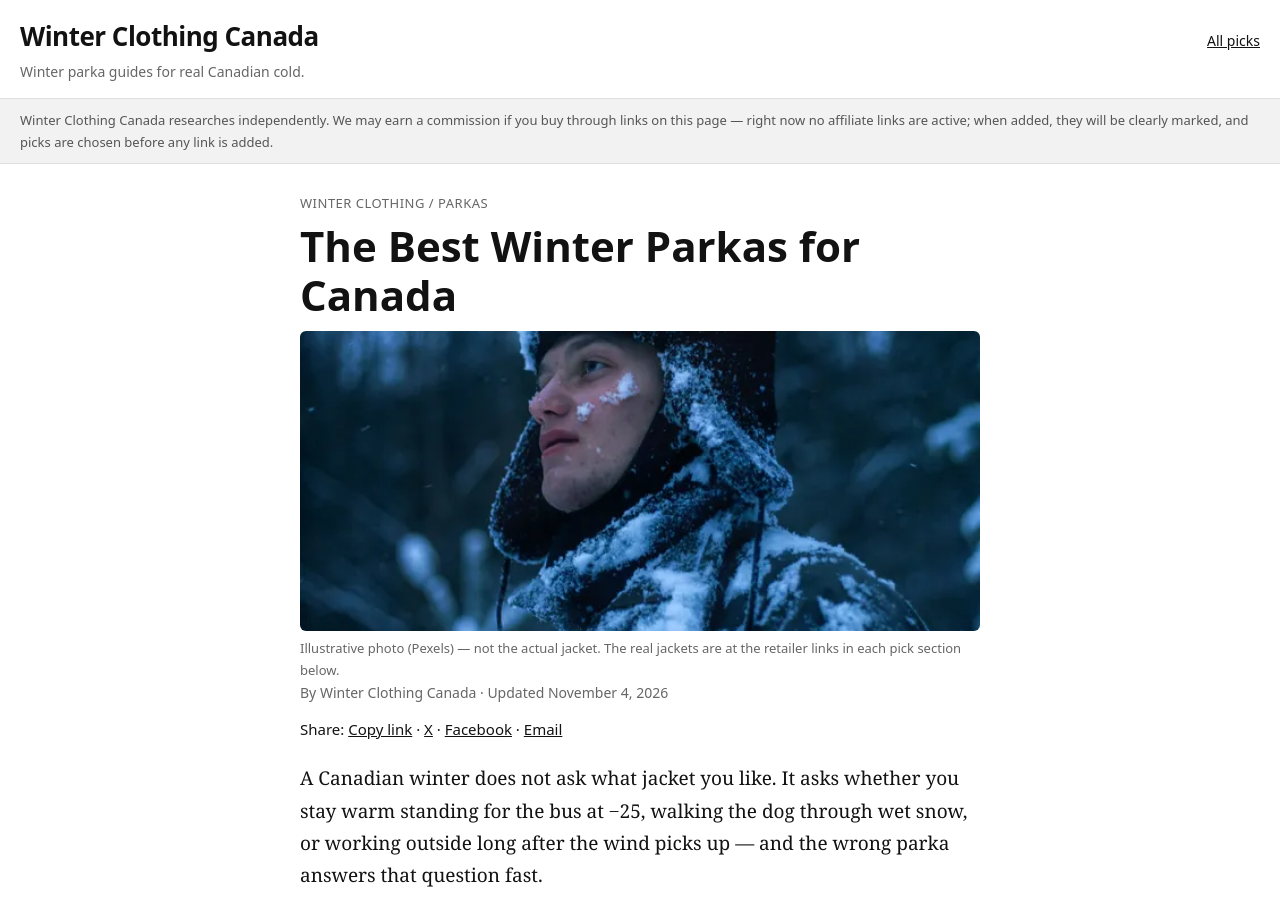
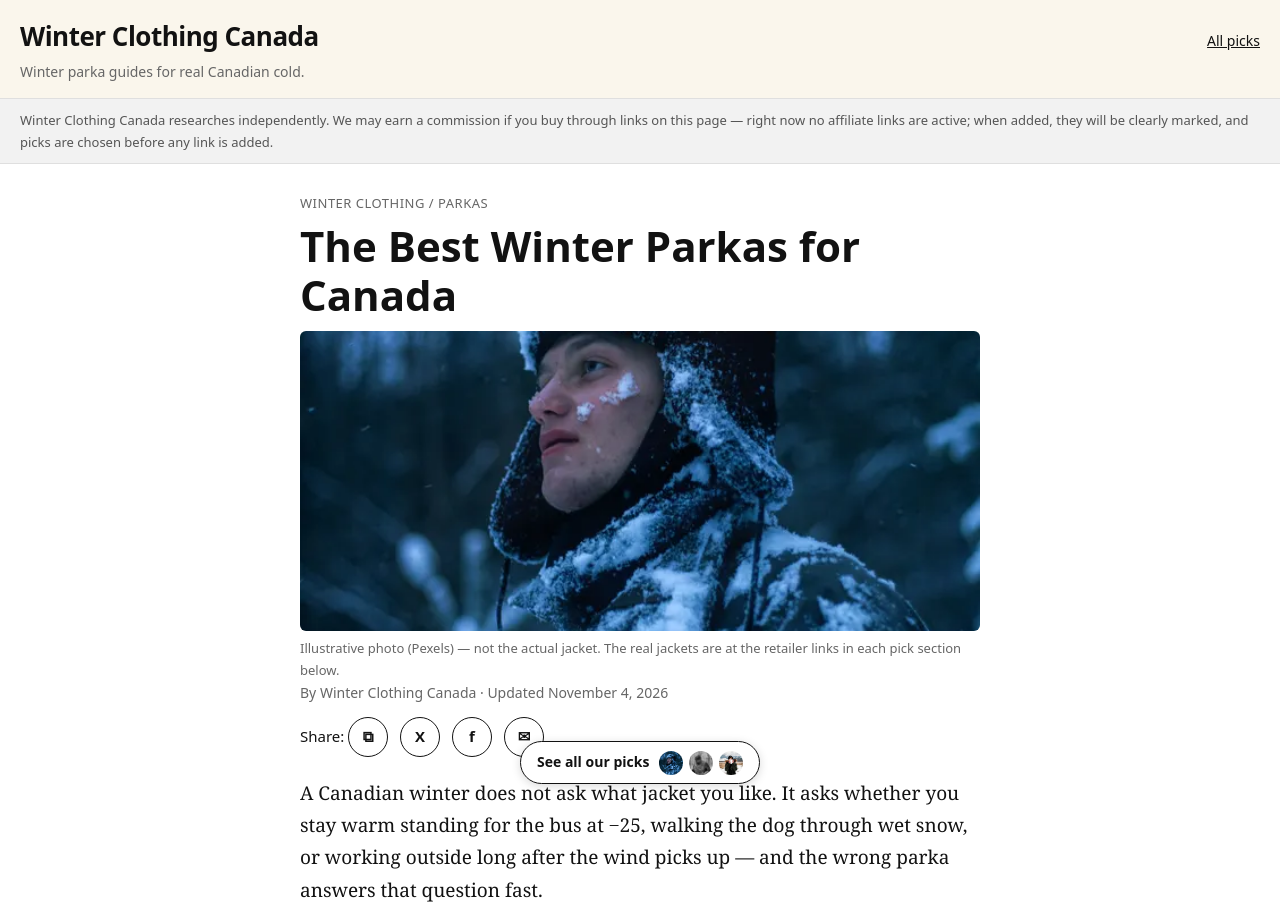
Before and after one commit to yorkdigitalagency/canada-winter-clothing, a plain HTML site: page index.html in a window 1280 px wide. Shown: the top 902 px of the page. Drawn offline with Linux system fonts and the light colour scheme.

Commit message:
Add files via upload

```diff
--- a/index.html
+++ b/index.html
@@ -32,7 +32,7 @@
 </script>
 <style>
 body{margin:0;background:#ffffff;color:#121212;font-family:Georgia,'Times New Roman',serif;font-size:19px;line-height:1.7}
-header{position:sticky;top:0;background:#ffffff;border-bottom:1px solid #dfdfdf;padding:14px 20px;z-index:10}
+header{position:sticky;top:0;background:#faf6ec;border-bottom:1px solid #dfdfdf;padding:14px 20px;z-index:10}
 header .headrow{display:flex;justify-content:space-between;align-items:baseline}
 header .wordmark{font-family:system-ui,-apple-system,Segoe UI,Roboto,Arial,sans-serif;font-weight:800;font-size:26px;letter-spacing:-.5px}
 header .headrow a{font-family:system-ui,-apple-system,Segoe UI,Roboto,Arial,sans-serif;font-size:14px;color:#121212}
@@ -46,7 +46,10 @@ h2{font-family:system-ui,-apple-system,Segoe UI,Roboto,Arial,sans-serif;font-siz
 h3{font-family:system-ui,-apple-system,Segoe UI,Roboto,Arial,sans-serif;font-size:21px;line-height:1.3;margin:20px 0 8px}
 .meta{font-family:system-ui,-apple-system,Segoe UI,Roboto,Arial,sans-serif;font-size:14px;color:#666;margin:0 0 4px}
 .share{font-family:system-ui,-apple-system,Segoe UI,Roboto,Arial,sans-serif;font-size:15px;margin:12px 0 20px}
-.share a{color:#121212}
+.share a{display:inline-flex;align-items:center;justify-content:center;width:38px;height:38px;border:1px solid #121212;border-radius:50%;color:#121212;text-decoration:none;font-weight:700;margin-right:8px}
+.floatpicks{position:fixed;bottom:16px;left:50%;transform:translateX(-50%);background:#ffffff;border:1px solid #121212;border-radius:999px;padding:8px 16px;font-family:system-ui,-apple-system,Segoe UI,Roboto,Arial,sans-serif;font-size:14px;font-weight:700;color:#121212;text-decoration:none;box-shadow:0 2px 10px rgba(0,0,0,.15);z-index:20;white-space:nowrap}
+.floatpicks img{width:24px;height:24px;border-radius:50%;object-fit:cover;vertical-align:middle;margin-left:6px}
+@media (max-width:520px){.row{flex-direction:column}.row img{width:100%;height:180px}h1{font-size:34px}.pickphoto{height:220px}.pickbox{padding:14px}}
 .browse{font-family:system-ui,-apple-system,Segoe UI,Roboto,Arial,sans-serif;font-size:15px;background:#faf6ec;border:1px solid #e8e0cc;border-radius:8px;padding:14px 18px;margin:20px 0}
 .browse strong{display:block;margin-bottom:6px}
 .browse a{color:#121212}
@@ -90,7 +93,7 @@ footer a{color:#121212}
 <img class="pickphoto" src="pick-frozen.webp" alt="A person in a snow-covered winter jacket in a snowy forest">
 <p class="caption">Illustrative photo (Pexels) — not the actual jacket. The real jackets are at the retailer links in each pick section below.</p>
 <p class="meta">By Winter Clothing Canada · Updated November 4, 2026</p>
-<p class="share">Share: <a href="#" onclick="navigator.clipboard.writeText(window.location.href);this.textContent='Link copied';return false;">Copy link</a> · <a href="https://twitter.com/intent/tweet?url=https%3A%2F%2Fyorkdigitalagency.github.io%2Fcanada-winter-clothing%2F&amp;text=The%20Best%20Winter%20Parkas%20for%20Canada">X</a> · <a href="https://www.facebook.com/sharer/sharer.php?u=https%3A%2F%2Fyorkdigitalagency.github.io%2Fcanada-winter-clothing%2F">Facebook</a> · <a href="mailto:?subject=The%20Best%20Winter%20Parkas%20for%20Canada&amp;body=https%3A%2F%2Fyorkdigitalagency.github.io%2Fcanada-winter-clothing%2F">Email</a></p>
+<p class="share">Share: <a href="#" aria-label="Copy link" onclick="navigator.clipboard.writeText(window.location.href);this.textContent='✓';return false;">⧉</a> <a href="https://twitter.com/intent/tweet?url=https%3A%2F%2Fyorkdigitalagency.github.io%2Fcanada-winter-clothing%2F&amp;text=The%20Best%20Winter%20Parkas%20for%20Canada" aria-label="Share on X">X</a> <a href="https://www.facebook.com/sharer/sharer.php?u=https%3A%2F%2Fyorkdigitalagency.github.io%2Fcanada-winter-clothing%2F" aria-label="Share on Facebook">f</a> <a href="mailto:?subject=The%20Best%20Winter%20Parkas%20for%20Canada&amp;body=https%3A%2F%2Fyorkdigitalagency.github.io%2Fcanada-winter-clothing%2F" aria-label="Share by email">✉</a></p>
 <p>A Canadian winter does not ask what jacket you like. It asks whether you stay warm standing for the bus at −25, walking the dog through wet snow, or working outside long after the wind picks up — and the wrong parka answers that question fast.</p>
 <p>This guide does not pretend to have tested these jackets. We checked the brands' published specifications, read user and professional reviews — good and bad — and verified Canadian retailer pages and prices, all dated November 4, 2026. Where a brand does not publish a figure, we say so instead of guessing.</p>
 <p>Our top pick is the Mountain Warehouse Antarctic Extreme — the strongest deep-cold claim we could verify at a budget price, lab tested to −40°C.</p>
@@ -126,7 +129,7 @@ footer a{color:#121212}
 <div>
 <p class="verdict">best value everyday</p>
 <p class="role"><a href="#marquam">Best value everyday parka</a></p>
-<p class="pname">Columbia Marquam Peak Fusion II Parka</p>
+<p class="pname">Columbia Marquam Peak Fusion II Hooded Parka (Men's)</p>
 <p><a class="pricelink" href="https://ernies.ca/products/columbia-mens-marquam-peak-fusion-ii-hooded-parka">$299.99 at Ernie's Sports Experts →</a></p>
 <p class="caption">Illustrative photo (Pexels) — not the actual jacket.</p>
 </div>
@@ -210,7 +213,7 @@ Published specs, reviews good and bad, and verified Canadian retailer prices —
 <p><strong>Not the pick if you want a short jacket.</strong> The long cut covers the tops of your legs — that is the point of it, and the reason to skip it if you want a waist-length jacket. <strong>Not the pick if you stand still in deep cold.</strong> One reviewer noted the −40°C figure reflects active use, not standing still. <strong>Not the pick if sizing certainty matters.</strong> Fit reports are inconsistent — slightly big for some buyers, a good tall fit for others — and Mountain Warehouse Canada does not publish a size range for it. <strong>One isolated note questioned waterproofing and called quality average</strong>, against the majority praise for rain beading and warmth.</p>
 </div>
 
-<h2 id="marquam">Best value everyday: Columbia Marquam Peak Fusion II Parka</h2>
+<h2 id="marquam">Best value everyday: Columbia Marquam Peak Fusion II Hooded Parka (Men's)</h2>
 <div class="pickbox">
 <span class="ribbon dark">best value everyday</span>
 <img class="pickphoto" src="pick-snowball.webp" alt="A person in a fur-trim hooded parka holding a snowball">
@@ -270,6 +273,7 @@ Published specs, reviews good and bad, and verified Canadian retailer prices —
 
 <p style="font-family:system-ui,-apple-system,Segoe UI,Roboto,Arial,sans-serif;font-size:14px;color:#555">Sources: Mountain Warehouse Canada product pages, Columbia product page, Ernie's Sports Experts product page, and Mountain Warehouse's own down-washing guide, checked November 4, 2026; review themes from Mountain Warehouse's own site, Marks &amp; Spencer user reviews, Desertcart user reviews, and a Backcountry Gearhead expert note, all labelled second-hand on the page. The Shopping Lens, Warmest Parka for −30°C, published October 30, 2026, updated November 2, 2026. Updated November 4, 2026.</p>
 </main>
+<a class="floatpicks" href="#recommend">See all our picks <img src="pick-frozen.webp" alt=""><img src="pick-snow-walk.webp" alt=""><img src="pick-snowball.webp" alt=""></a>
 <footer>
 Winter Clothing Canada — an independent guide, not a person and not a store. We sell nothing here. Affiliate links, when added, will be clearly marked, and picks are chosen before any link is added. Photos: Pexels (illustrative, not the actual jackets).
 </footer>
```
